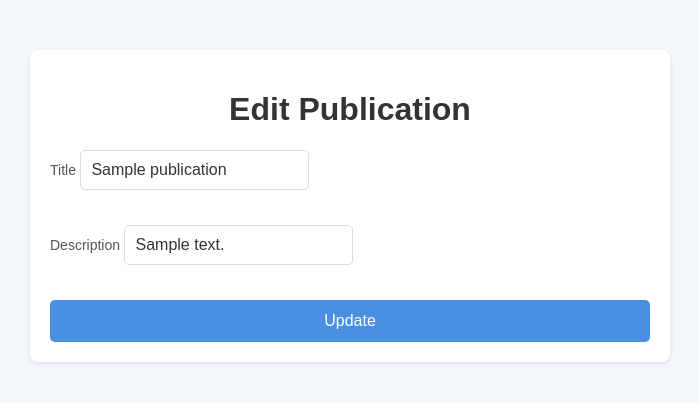
After one commit to Kader1680/php-freelance, a PHP site: page /edit_publication.php?id=1 in a window 1280 px wide. The commit adds this page. Shown: the top 403 px of the page, without its empty margins (290-989 px from the left). Run offline with PHP 8.4, Linux system fonts and the light colour scheme; the visitor is signed in with stand-in values (Sample User, id 1); tables that the repository leaves empty or names only in its code hold one stand-in row (values such as "Sample post").

Commit message:
add publication

```diff
--- a/add_publication.php
+++ b/add_publication.php
@@ -27,10 +27,6 @@ if ($_SERVER['REQUEST_METHOD'] === 'POST') {
         die('Invalid file type. Only JPG, PNG, and GIF are allowed.');
     }
 
-    $maxSize = 2 * 1024 * 1024;
-    if ($fileSize > $maxSize) {
-        die('File size exceeds 2MB limit');
-    }
 
     $uploadDir = 'uploads/publications/';
     if (!file_exists($uploadDir)) {
--- /dev/null
+++ b/edit_publication.php
@@ -0,0 +1,132 @@
+<?php
+require_once './includes/connect.php';
+
+if (isset($_GET['id'])) {
+    $id_publication = (int) $_GET['id'];
+
+    $sql = "SELECT * FROM publications WHERE id = ?";
+    $stmt = $conn->prepare($sql);
+    $stmt->bind_param("i", $id_publication);
+    $stmt->execute();
+    $result = $stmt->get_result();
+
+    if ($result->num_rows > 0) {
+        $publication = $result->fetch_assoc();
+    } else {
+        echo "Publication not found!";
+        exit();
+    }
+
+    if ($_SERVER['REQUEST_METHOD'] === 'POST') {
+        $title = trim($_POST['title']);
+        $description = trim($_POST['description']);
+
+        $update_sql = "UPDATE publications SET title = ?, description = ? WHERE id = ?";
+        $update_stmt = $conn->prepare($update_sql);
+        $update_stmt->bind_param("ssi", $title, $description, $id_publication);
+        $update_stmt->execute();
+
+        header('Location: admin.php');
+        exit();
+    }
+} else {
+    echo "No publication ID provided!";
+    exit();
+}
+?>
+
+<!DOCTYPE html>
+<html lang="en">
+<head>
+    <meta charset="UTF-8">
+    <meta name="viewport" content="width=device-width, initial-scale=1.0">
+    <title>Edit Publication</title>
+    <style>
+        body {
+            font-family: Arial, sans-serif;
+            background-color: #f4f7fa;
+            margin: 0;
+            padding: 0;
+        }
+
+        .container {
+            width: 100%;
+            max-width: 600px;
+            margin: 50px auto;
+            background-color: #ffffff;
+            padding: 20px;
+            border-radius: 8px;
+            box-shadow: 0 2px 5px rgba(0, 0, 0, 0.1);
+        }
+
+        h1 {
+            text-align: center;
+            color: #333;
+        }
+
+        form {
+            display: flex;
+            flex-direction: column;
+        }
+
+        label {
+            font-size: 14px;
+            color: #555;
+            margin-bottom: 5px;
+        }
+
+        input[type="text"] {
+            padding: 10px;
+            margin-bottom: 15px;
+            border: 1px solid #ddd;
+            border-radius: 5px;
+            font-size: 16px;
+            color: #333;
+        }
+
+        input[type="text"]:focus {
+            outline-color: #4A90E2;
+            border-color: #4A90E2;
+        }
+
+        button {
+            padding: 12px;
+            background-color: #4A90E2;
+            border: none;
+            color: white;
+            font-size: 16px;
+            border-radius: 5px;
+            cursor: pointer;
+            transition: background-color 0.3s ease;
+        }
+
+        button:hover {
+            background-color: #357ABD;
+        }
+
+        .form-group {
+            margin-bottom: 20px;
+        }
+
+        .form-group:last-child {
+            margin-bottom: 0;
+        }
+    </style>
+</head>
+<body>
+    <div class="container">
+        <h1>Edit Publication</h1>
+        <form method="POST">
+            <div class="form-group">
+                <label for="title">Title</label>
+                <input type="text" id="title" name="title" value="<?= htmlspecialchars($publication['title']) ?>" required>
+            </div>
+            <div class="form-group">
+                <label for="description">Description</label>
+                <input type="text" id="description" name="description" value="<?= htmlspecialchars($publication['description']) ?>" required>
+            </div>
+            <button type="submit">Update</button>
+        </form>
+    </div>
+</body>
+</html>
```
Also changed, not shown: admin.php (+7 -9 lines), delete_publication.php (added, +23 -0 lines), 1 other file.
